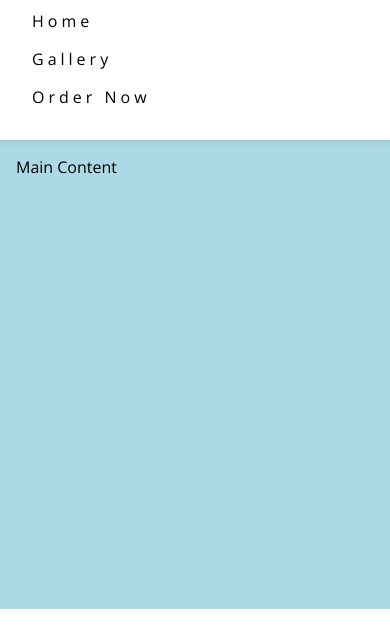
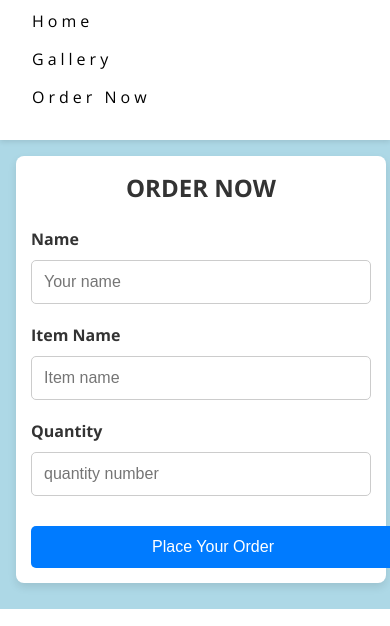
Before and after one commit to mayowajay11/Mayjay-Multiservce-Project, a plain HTML site: page ordernow.html in a window 390 px wide. Shown: the part 167-793 px from the top of the page. Drawn offline with nearby package versions, Linux system fonts and the light colour scheme.

Commit message:
creating my form page,adding of style and media querry for smaller and larger screens

```diff
--- a/assets/css/style.css
+++ b/assets/css/style.css
@@ -79,17 +79,86 @@ main {
     padding: 1rem;
 }
 
+/* Styling the Order Now Form */
+#ordernow-form {
+    max-width: 500px;
+    width: 100%;
+    margin: 0 auto; /* Center the form */
+    padding: 20px;
+    background-color: #fff; /* White background */
+    border-radius: 8px;
+    box-shadow: 0 4px 8px rgba(0, 0, 0, 0.1); /* Subtle shadow */
+    font-family: "Open Sans", sans-serif;
+    box-sizing: border-box; /* Prevent overflow due to padding */
+}
+
+/* Override the box-sizing for the form and its input fields */
+#ordernow-form,
+#ordernow-form input,
+#ordernow-form textarea {
+    box-sizing: content-box; /* Override the global border-box */
+}
+
+/* Form heading */
+#ordernow-form h2 {
+    text-align: center;
+    font-size: 1.5rem;
+    color: #333;
+    margin-bottom: 1.5rem;
+}
+
+/* Form Labels */
+#ordernow-form label {
+    display: block;
+    font-weight: bold;
+    margin-bottom: 10px; /* Space between label and input */
+    color: #333;
+    font-size: 1rem;
+}
+
+/* Form input fields */
+#ordernow-form input[type="text"],
+#ordernow-form input[type="number"] {
+    width: 100%; /* Full width */
+    padding: 12px;
+    margin-bottom: 20px; /* Space between inputs */
+    border: 1px solid #ccc; /* Light border */
+    border-radius: 5px;
+    font-size: 1rem;
+    box-sizing: border-box;
+}
+
+/* Form submit button */
+#ordernow-form input[type="submit"] {
+    display: block;
+    width: 100%;
+    padding: 12px;
+    background-color: #007bff; /* Blue button */
+    color: white;
+    border: none;
+    border-radius: 5px;
+    font-size: 1rem;
+    cursor: pointer;
+    margin-top: 10px;
+}
+
+/* Button hover effect */
+#ordernow-form input[type="submit"]:hover {
+    background-color: #0056b3; /* Darker blue on hover */
+}
+
+
 #beer {
     padding-bottom: 50px;
 }
 
 #contact {
-          text-align: center;
-          padding-bottom: 50px;
+    text-align: center;
+    padding-bottom: 50px;
 }
 
 #open-times {
-       text-align: center;
+    text-align: center;
 }
 
 /* Gallery page */
@@ -100,6 +169,7 @@ main {
 
 #photos {
     line-height: 0;
+
 }
 
 /* footer */
@@ -110,54 +180,15 @@ main {
     justify-content: space-evenly;
     list-style-type: none;
 }
+
 #social-networks i {
     font-size: 160%;
     padding: 5%;
     color: darkgray;
-
-}
-/* Media querry tablets and larger 768px and more */
-@media screen and (min-width: 768px) {
-
-    /* Header */
-    nav {
-        position: static;
-        background-color: transparent;
-        box-shadow: none;
-        width: auto;
-        padding-right: 1rem;
-    }
-
-    #menu {
-        display: flex;
-        justify-content: flex-end;
-        /* Aligns the menu to the right in larger screens */
-    }
-
-    #menu>li {
-        margin-left: 2em;
-        /* Add space between menu items */
-        margin-bottom: 0;
-        /* Remove vertical margin */
-    }
-
-    #logo {
-        font-size: 280%;
-        line-height: 75px;
-        margin: 0 0.5rem;
-    }
-}
-
-
-/* Large devices (laptops and desktops, 992px and up) */
-@media screen and (min-width: 992px) {
-    #menu a:hover {
-        border-bottom: 1px solid #3a3a3a;
-    }
 }
 
 /* Media query for phones (small screens) */
-@media screen and (max-width: 767px) {
+@media screen and (max-width: 576px) {
     header {
         flex-direction: column;
         /* Stack h1 and nav vertically */
@@ -193,4 +224,69 @@ main {
         padding: 1rem;
         /* Padding for better readability */
     }
+    #photos {
+        column-count: 2;
+        column-gap: 0;
+    }
+    #ordernow-form {
+        padding: 15px;
+        width: 95%; /* Make sure the form doesn't touch the screen edges */
+        margin: 0 auto;
+    }
 }
+
+/* Media querry tablets and larger 768px and more */
+@media screen and (min-width: 768px) {
+
+    /* Header */
+    nav {
+        position: static;
+        background-color: transparent;
+        box-shadow: none;
+        width: auto;
+        padding-right: 1rem;
+    }
+
+    #menu {
+        display: flex;
+        justify-content: flex-end;
+        /* Aligns the menu to the right in larger screens */
+    }
+
+    #menu>li {
+        margin-left: 2em;
+        /* Add space between menu items */
+        margin-bottom: 0;
+        /* Remove vertical margin */
+    }
+
+    #logo {
+        font-size: 280%;
+        line-height: 75px;
+        margin: 0 0.5rem;
+    }
+    /* Gallery */
+    #photos {
+        column-count: 3;
+    }
+
+    #ordernow-form {
+        width: 90%; /* Reduce width on tablets */
+        margin: 0 auto;
+    }
+}
+
+/* Large devices (laptops and desktops, 992px and up) */
+@media screen and (min-width: 992px) {
+    #menu a:hover {
+        border-bottom: 1px solid #3a3a3a;
+    }
+    /* Gallery */
+    #photos {
+        column-count: 4;
+    }
+    #ordernow-form {
+        width: 60%; /* Reduce width for larger screens */
+        margin: 0 auto; /* Center the form on larger devices */
+    }
+}
--- a/ordernow.html
+++ b/ordernow.html
@@ -33,7 +33,24 @@
     </header>
 
     <!-- Main content-->
-    <main>Main Content</main>
+    <main>
+        <section id="order-now">
+            <form action="https://formdump.codeinstitute.net" method="POST" id="ordernow-form">
+                <h2>ORDER NOW</h2>
+                <label for="name">Name</label>
+                <input id="name-field" type="text" name="full_name" placeholder="Your name" required>
+                <br>
+                <label for="item">Item Name</label>
+                <input id="item-field" type="text" name="full_name" placeholder="Item name" required>
+                <br>
+                <label for="quantity">Quantity</label>
+                <input id="quantity-field" type="number" name="number" placeholder="quantity number" required>
+                <br>
+                <input type="submit" value="Place Your Order">
+
+            </form>
+        </section>
+    </main>
 
     <!-- Footer -->
     <footer>
```
